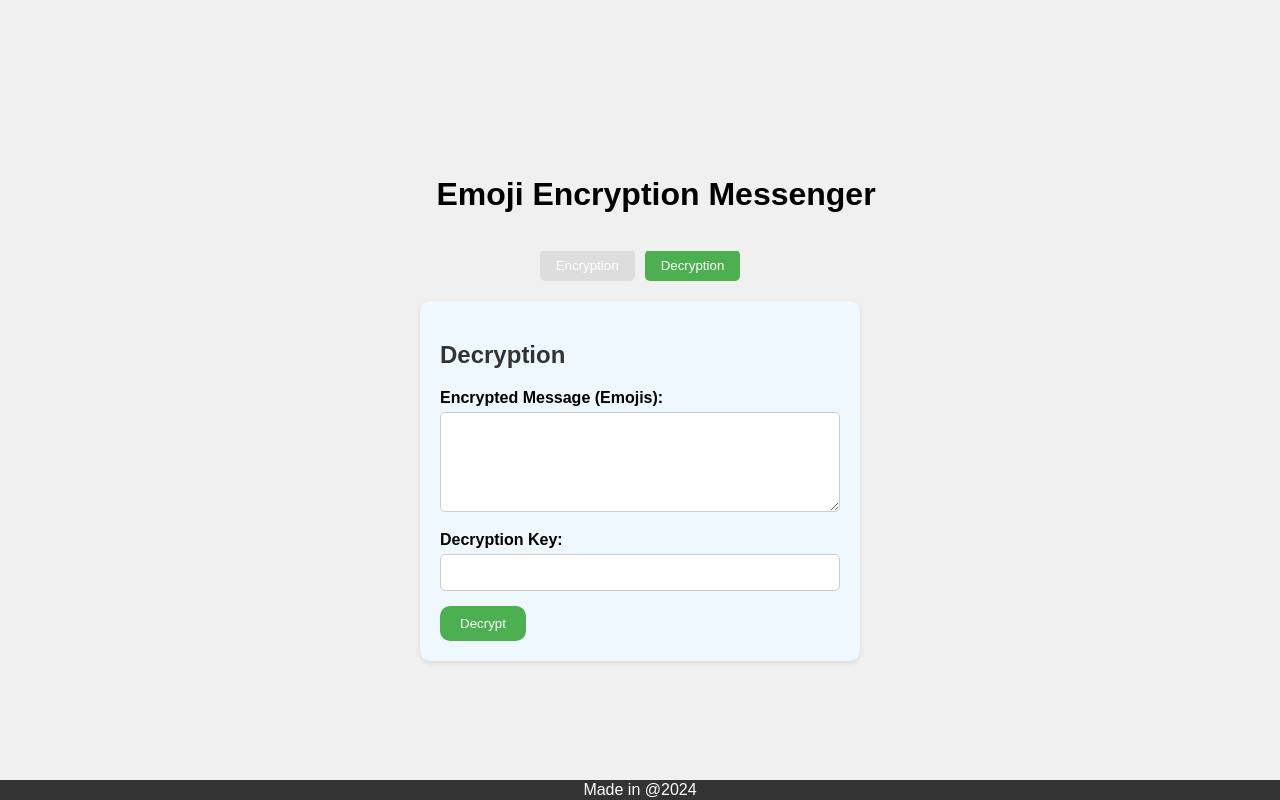
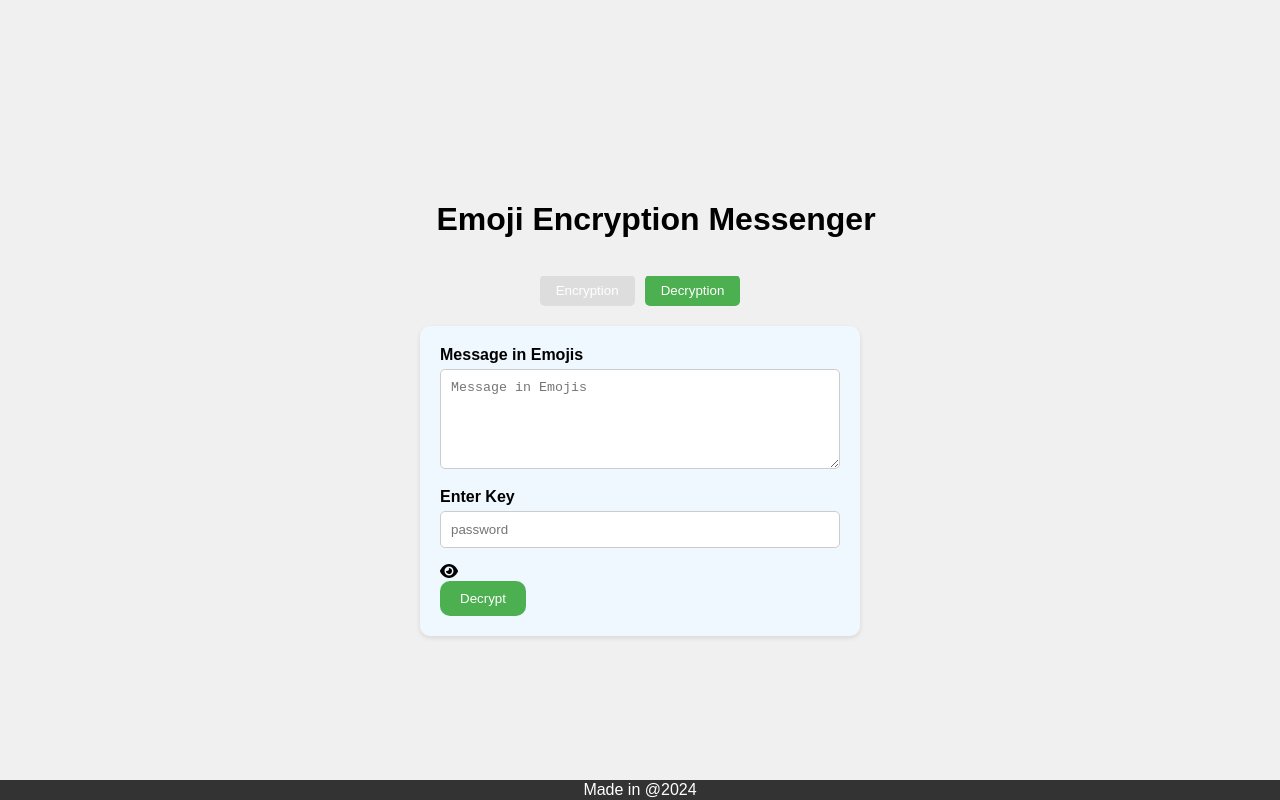
Before and after one commit to Shankar2801/EmojiEncryptionAes, a React (Create React App) app: page / in a window 1280 px wide. Both pictures are taken after a click on the button "Decryption". Built offline with nearby package versions, Linux system fonts and the light colour scheme.

Commit message:
Update App.js

```diff
--- a/src/App.js
+++ b/src/App.js
@@ -1,6 +1,9 @@
 import React, { useState, useEffect, useRef } from 'react';
 import CryptoJS from 'crypto-js';
 import './App.css';
+import { FontAwesomeIcon } from '@fortawesome/react-fontawesome';
+import { faEye, faEyeSlash } from '@fortawesome/free-solid-svg-icons';
+
 
 const emojiMap = {
   'a': '🍎', 'b': '🍌', 'c': '🏎', 'd': '🚪', 'e': '👁', 'f': '👣', 'g': '😀', 'h': '🖐',
@@ -13,12 +16,9 @@ const emojiMap = {
   '4': '☺', '5': '😊', '6': '😇', '7': '😡', '8': '🎃', '9': '😍', '+': '✅', '/': '🔪',
   '=': '🗒'
 };
+function App() {
 
-
-
-
-
-function App() {
+  const [isPasswordVisible, setIsPasswordVisible] = useState(false);
   const [message, setMessage] = useState('');
   const [key, setKey] = useState('');
   const [decryptionKey, setDecryptionKey] = useState('');
@@ -29,6 +29,12 @@ function App() {
   const [isEncryptionView, setIsEncryptionView] = useState(true);
   const headerRef = useRef(null);
 
+
+  const togglePasswordVisibility = () => {
+    setIsPasswordVisible(!isPasswordVisible);
+  };
+
+/**Encryption process**/
   const handleEncrypt = () => {
     try {
       const encrypted = CryptoJS.AES.encrypt(message, key).toString();
@@ -40,6 +46,7 @@ function App() {
     }
   };
 
+/**Decryption process**/
   const handleDecrypt = () => {
     try {
       let unemojified = manualEncryptedInput;
@@ -48,13 +55,19 @@ function App() {
       }
       const bytes = CryptoJS.AES.decrypt(unemojified, decryptionKey);
       const decrypted = bytes.toString(CryptoJS.enc.Utf8);
+      if (!decrypted) {
+        throw new Error('Invalid decryption key or corrupted message.');
+      }
+
       setDecryptedMessage(decrypted);
       setError('');
     } catch (err) {
-      setError('Decryption failed. Please check your key and encrypted message.');
+
+      setError('Decryption failed. Invalid key or Message.');
     }
   };
 
+/**Clipborad**/
   const copyToClipboard = (text) => {
     navigator.clipboard.writeText(text)
       .then(() => {
@@ -65,6 +78,7 @@ function App() {
       });
   };
 
+/**Share Message**/
   const shareMessage = (text) => {
     if (navigator.share) {
       navigator.share({
@@ -78,12 +92,12 @@ function App() {
     }
   };
 
+
   useEffect(() => {
     const header = headerRef.current;
     if (header) {
       header.style.animation = 'moveHeader 10s linear infinite';
     }
-
 
 
     return () => {
@@ -92,6 +106,7 @@ function App() {
       }
     };
   }, []);
+
 
   return (
   <div className="container">
@@ -117,31 +132,41 @@ function App() {
       <div className={`content ${isEncryptionView ? 'show-encryption' : 'show-decryption'}`}>
         {isEncryptionView ? (
           <div className="encryption-section">
-            <h2> Encryption</h2>
              <div>
-              <label htmlFor="message-encrypt">Message:</label>
+              <label htmlFor="message-encrypt">Message</label>
               <input
                 type="text"
+                placeholder='E.g: "Hello world"'
                 id="message-encrypt"
                 value={message}
                 onChange={(e) => setMessage(e.target.value)}
               />
             </div>
       <div>
-            <label htmlFor="key-encrypt"> Enter Key :</label>
+        <label htmlFor="key-encrypt">Enter Key</label>
+        <div className="password-container">
+
           <input
-              type="password"
+            type={isPasswordVisible ? 'text' : 'password'}
+            placeholder="password"
             id="key-encrypt"
             value={key}
             onChange={(e) => setKey(e.target.value)}
           />
+          <FontAwesomeIcon
+            icon={isPasswordVisible ? faEyeSlash : faEye}
+            onClick={togglePasswordVisibility}
+            className="eye-icon"
+          />
 
+
+        </div>
       </div>
             <button onClick={handleEncrypt}>Encrypt</button>
 
             {encryptedEmojis && (
               <div>
-                <h3>Encrypted Message (Emojis):</h3>
+                <h3>Encrypted Message (Emojis)</h3>
                 <p>{encryptedEmojis}</p>
                 <button onClick={() => copyToClipboard(encryptedEmojis)}>
                   Copy message
@@ -152,28 +177,38 @@ function App() {
                 </button>
               </div>
             )}
-            {/* Error message display */}
+
             {error && <p style={{ color: 'red' }}>{error}</p>}
           </div>
+
         ) : (
           <div className="decryption-section">
-            <h2> Decryption</h2>
+
             <div>
-              <label htmlFor="encrypted-message-decrypt">Encrypted Message (Emojis):</label>
+              <label htmlFor="encrypted-message-decrypt">Message in Emojis</label>
               <textarea
                 id="encrypted-message-decrypt"
+                placeholder="Message in Emojis"
                 value={manualEncryptedInput}
                 onChange={(e) => setManualEncryptedInput(e.target.value)}
               />
             </div>
           <div>
-              <label htmlFor="key-decrypt"> Decryption Key:</label>
+          <label htmlFor="key-decrypt">Enter Key</label>
+         <div className="password-container">
           <input
-                type="password"
+            type={isPasswordVisible ? 'text' : 'password'}
+            placeholder="password"
             id="key-decrypt"
             value={decryptionKey}
             onChange={(e) => setDecryptionKey(e.target.value)}
           />
+          <FontAwesomeIcon
+            icon={isPasswordVisible ? faEyeSlash : faEye}
+            onClick={togglePasswordVisibility}
+            className="eye-icon"
+          />
+        </div>
       </div>
             <button onClick={handleDecrypt}>Decrypt</button>
 
@@ -184,7 +219,7 @@ function App() {
                 <button onClick={() => copyToClipboard(decryptedMessage)}>Copy Decrypted Message</button>
               </div>
             )}
-            {/* Error message display */}
+
             {error && <p style={{ color: 'red' }}>{error}</p>}
           </div>
         )}
```
Lines whose indentation alone changed are shown as unchanged.
